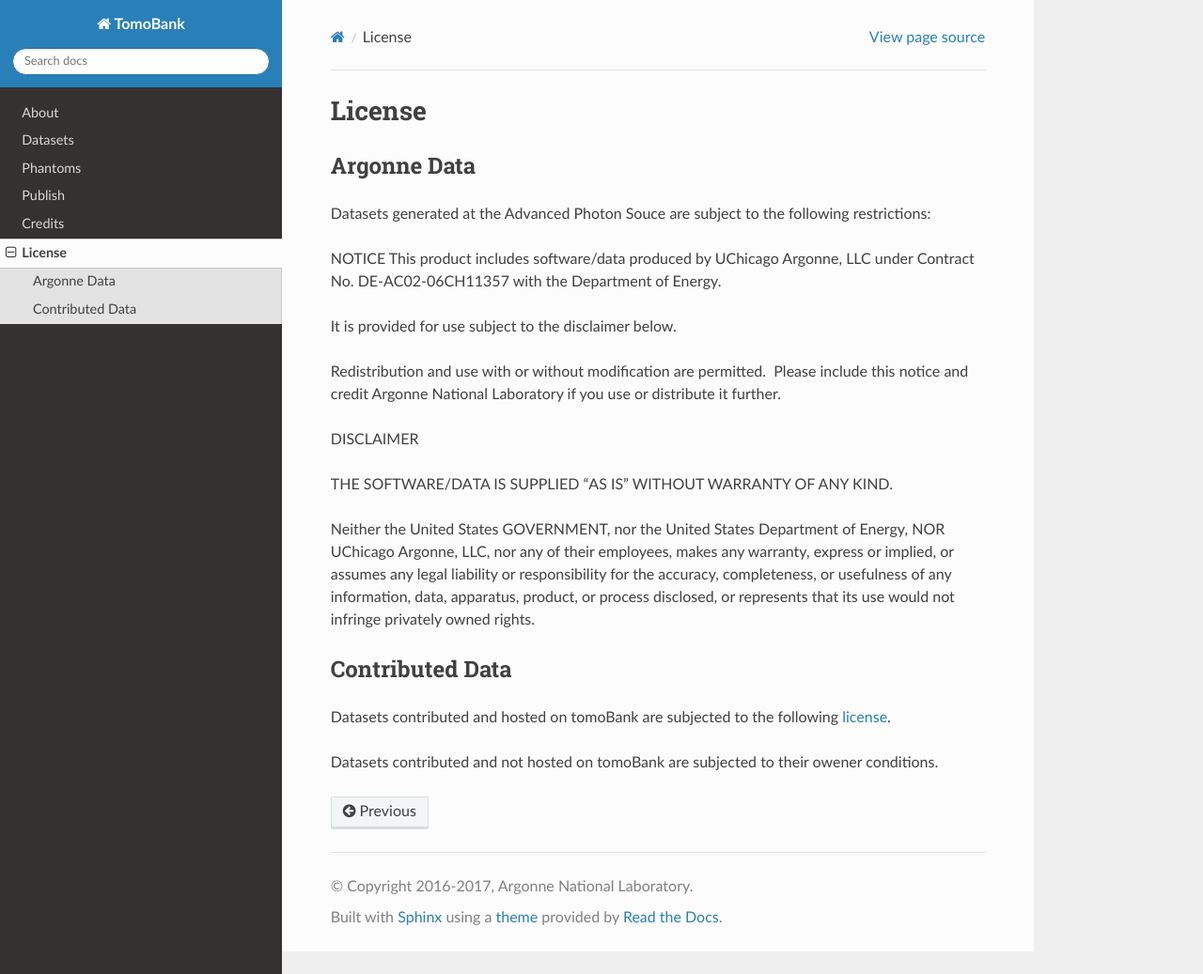
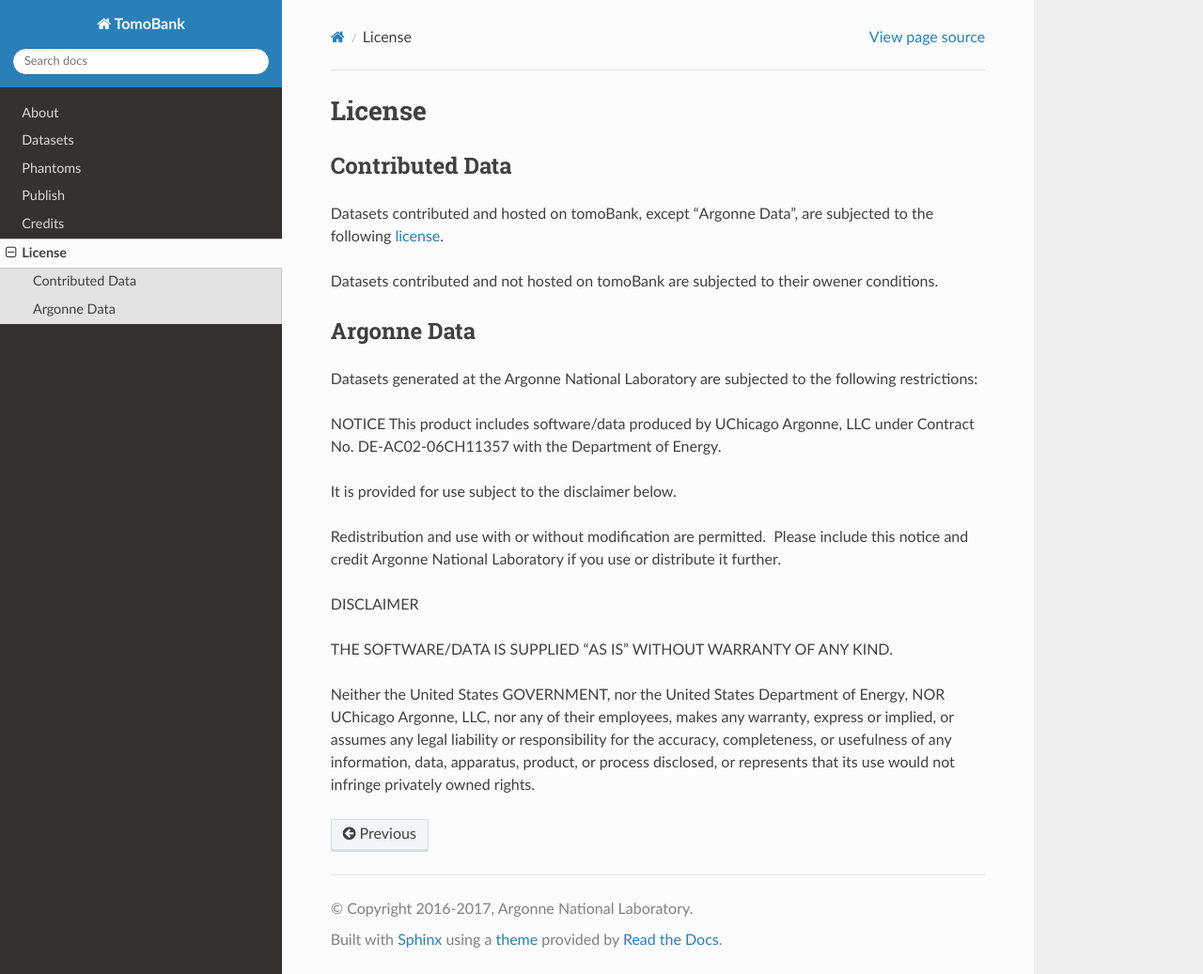
Before and after one commit to tomography/tomobank, a Sphinx documentation site: the page built from docs/source/license.rst, in a window 1280 px wide and 1037 px high. Shown: the whole window at 94% size. Built offline with Sphinx 7.4.7 and the Read the Docs theme 2.0.0, drawn with Linux system fonts in a browser that asks for light colours.

Commit message:
added lincese conditions

```diff
--- a/docs/source/license.rst
+++ b/docs/source/license.rst
@@ -2,10 +2,18 @@
 License
 =======
 
+Contributed Data
+================
+
+Datasets contributed and hosted on tomoBank, except "Argonne Data", are subjected to the following `license <http://creativecommons.org/licenses/by-nc-sa/4.0/>`_.
+
+Datasets contributed and not hosted on tomoBank are subjected to their owener conditions.
+
+
 Argonne Data
 ============
 
-Datasets generated at the Advanced Photon Souce are subject to the following restrictions:
+Datasets generated at the Argonne National Laboratory are subjected to the following restrictions:
 
 NOTICE
 This product includes software/data produced by UChicago Argonne, LLC under Contract No. DE-AC02-06CH11357 with the Department of Energy.
```
Also changed, not shown: other parts of docs/source/license.rst (+0 -8 lines).
